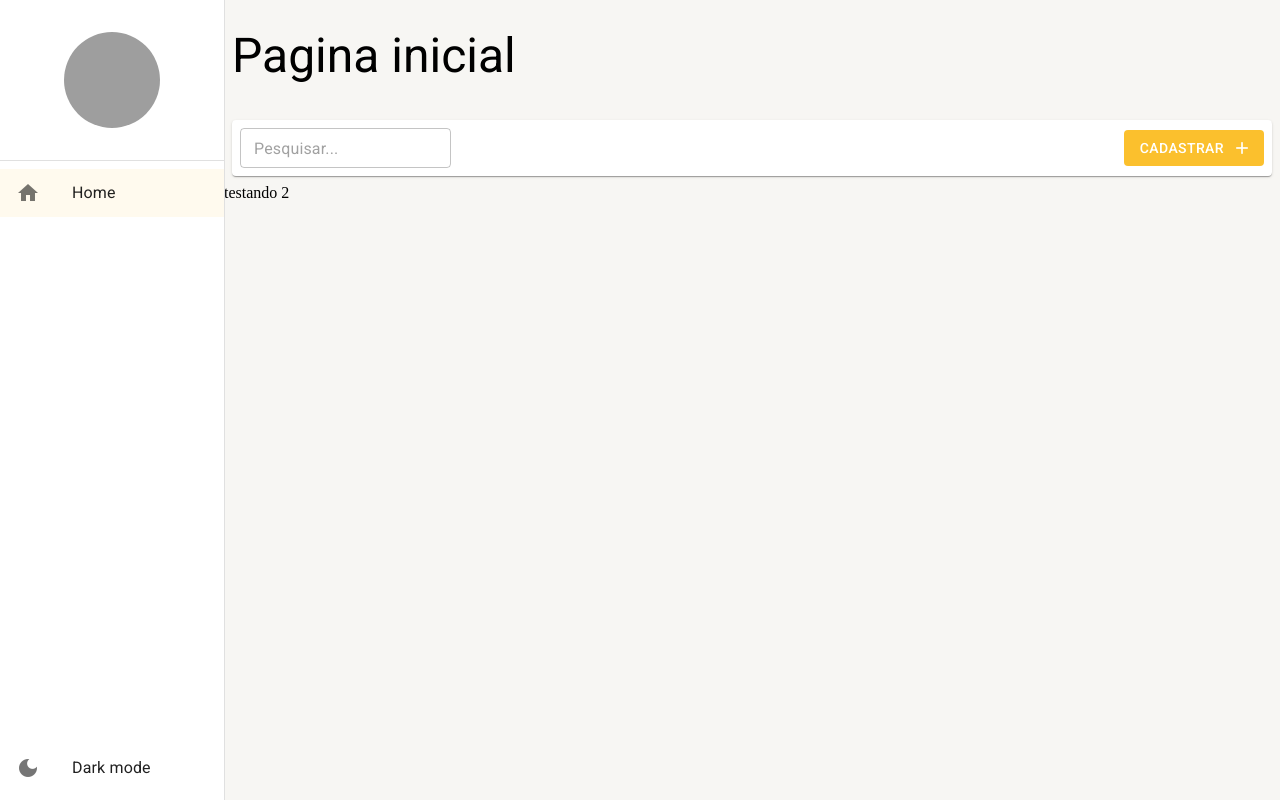
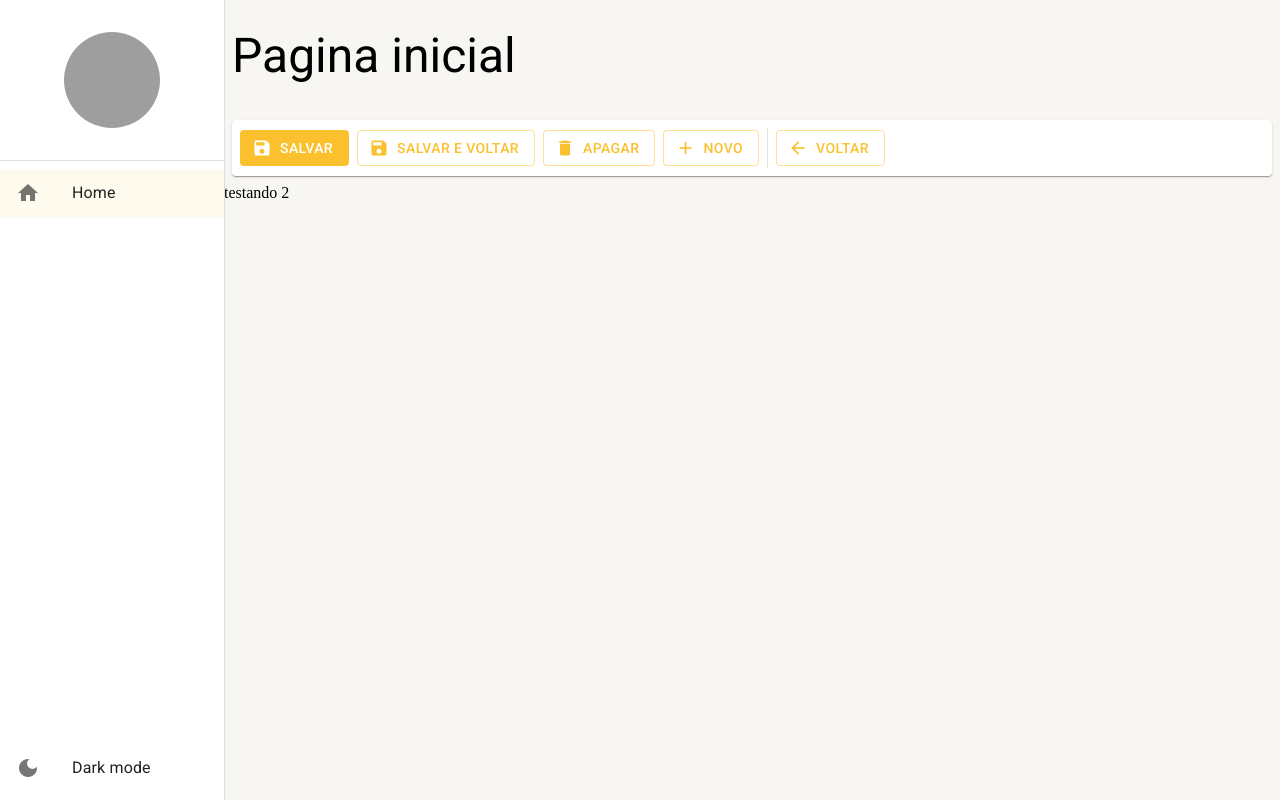
Before and after one commit to Hugovarellaa/ignite-call, a React (Create React App) app: page /pagina-inicial in a window 1280 px wide. Built offline with nearby package versions, Linux system fonts and the light colour scheme; grey boxes are pictures that could not be loaded.

Commit message:
component create-registration

```diff
--- a/src/pages/dashboard/Dashboard.tsx
+++ b/src/pages/dashboard/Dashboard.tsx
@@ -1,11 +1,9 @@
-import { Toolbar } from '../../shared/components'
+import { CreateRegistration } from '../../shared/components'
 import { BasePageLayout } from '../../shared/layouts/BasePageLayout'
 
 export function Dashboard() {
   return (
-    <BasePageLayout
-      title="Pagina inicial"
-      toolbar={<Toolbar searchInput buttonSearchText="Cadastrar" />}>
+    <BasePageLayout title="Pagina inicial" toolbar={<CreateRegistration />}>
       testando 2
     </BasePageLayout>
   )
--- /dev/null
+++ b/src/shared/components/create-registration/CreateRegistration.tsx
@@ -0,0 +1,63 @@
+import { Box, useTheme, Paper, Button, Icon } from '@mui/material'
+import Divider from '@mui/material/Divider/Divider'
+
+export function CreateRegistration() {
+  const theme = useTheme()
+  return (
+    <Box
+      gap={1}
+      marginX={1}
+      paddingX={2}
+      padding={1}
+      display="flex"
+      alignItems="center"
+      height={theme.spacing(5)}
+      component={Paper}>
+      <Button
+        variant="contained"
+        color="primary"
+        onClick={() => {}}
+        disableElevation
+        startIcon={<Icon>save</Icon>}>
+        Salvar
+      </Button>
+
+      <Button
+        variant="outlined"
+        color="primary"
+        onClick={() => {}}
+        disableElevation
+        startIcon={<Icon>save</Icon>}>
+        Salvar e voltar
+      </Button>
+
+      <Button
+        variant="outlined"
+        color="primary"
+        onClick={() => {}}
+        disableElevation
+        startIcon={<Icon>delete</Icon>}>
+        Apagar
+      </Button>
+
+      <Button
+        variant="outlined"
+        color="primary"
+        onClick={() => {}}
+        disableElevation
+        startIcon={<Icon>add</Icon>}>
+        Novo
+      </Button>
+      <Divider variant="middle" orientation="vertical" />
+
+      <Button
+        variant="outlined"
+        color="primary"
+        onClick={() => {}}
+        disableElevation
+        startIcon={<Icon>arrow_back</Icon>}>
+        Voltar
+      </Button>
+    </Box>
+  )
+}
--- a/src/shared/components/index.ts
+++ b/src/shared/components/index.ts
@@ -1,2 +1,3 @@
 export * from './menu-left/MenuLeft'
-export * from './tooldbar/Toolbar'
+export * from './toolbar/Toolbar'
+export * from './create-registration/CreateRegistration'
```
Also changed, not shown: src/shared/components/toolbar/Toolbar.tsx (renamed from src/shared/components/tooldbar/Toolbar.tsx), src/shared/images/svg.svg (added).
